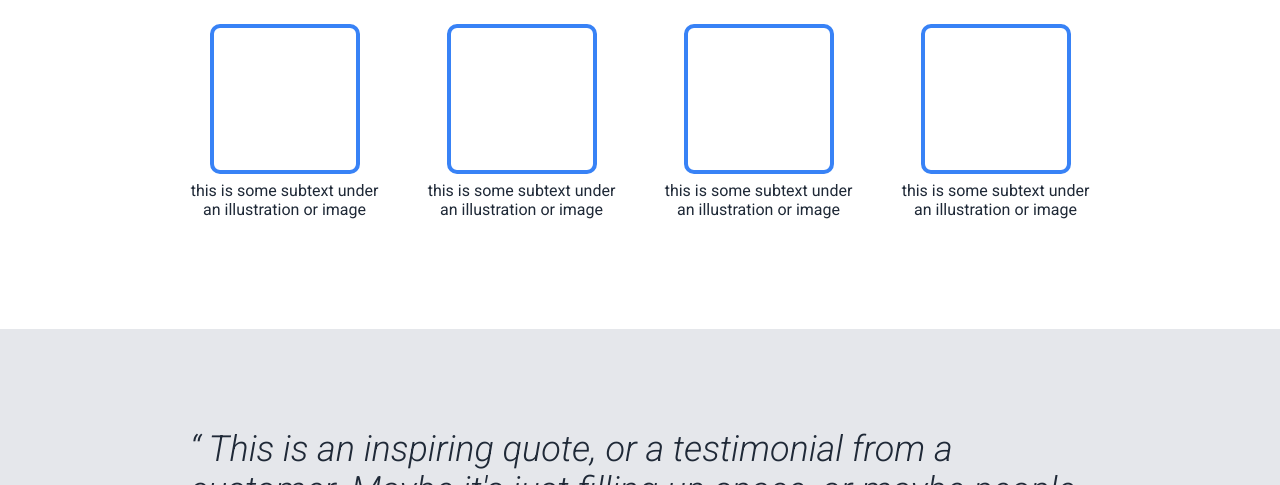
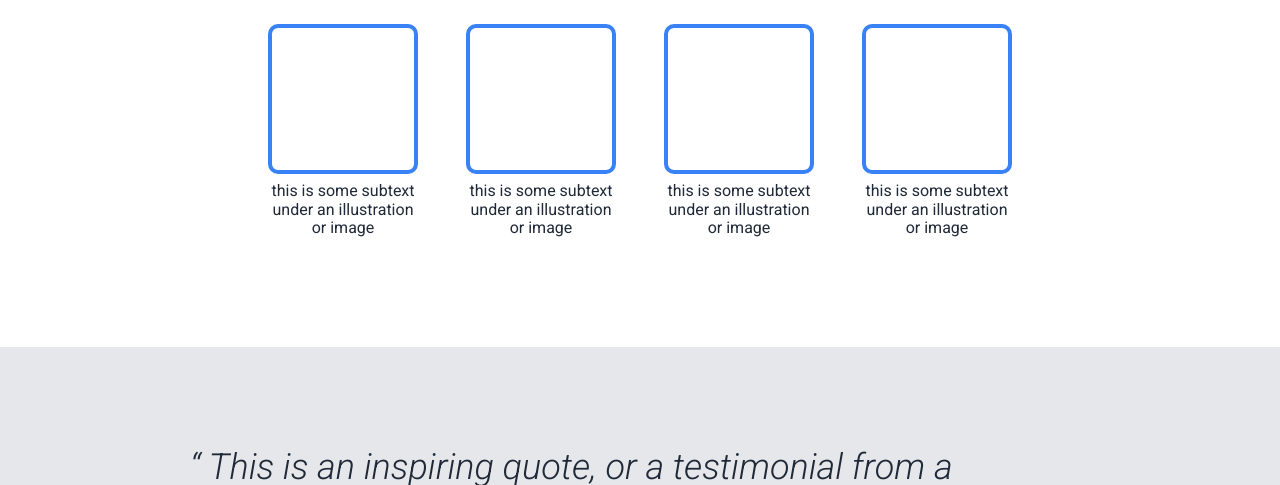
Before and after one commit to jesusaviladev/the-odin-landing, a plain HTML site: page index.html in a window 1280 px wide. Shown: the part 615-1100 px from the top of the page. Drawn offline with Linux system fonts and the light colour scheme.

Commit message:
fixed boxes width and height

```diff
--- a/styles/styles.css
+++ b/styles/styles.css
@@ -131,11 +131,15 @@ body {
   flex-direction: column;
   align-items: center;
   text-align: center;
+
+  width: 150px;
 }
 
 .card__image {
-  width: 150px;
-  height: 150px;
+  width: 100%;
+  min-height: 150px;
+  flex-shrink: 0;
+
   border: 4px solid var(--primary);
   border-radius: 10px;
 }
```
